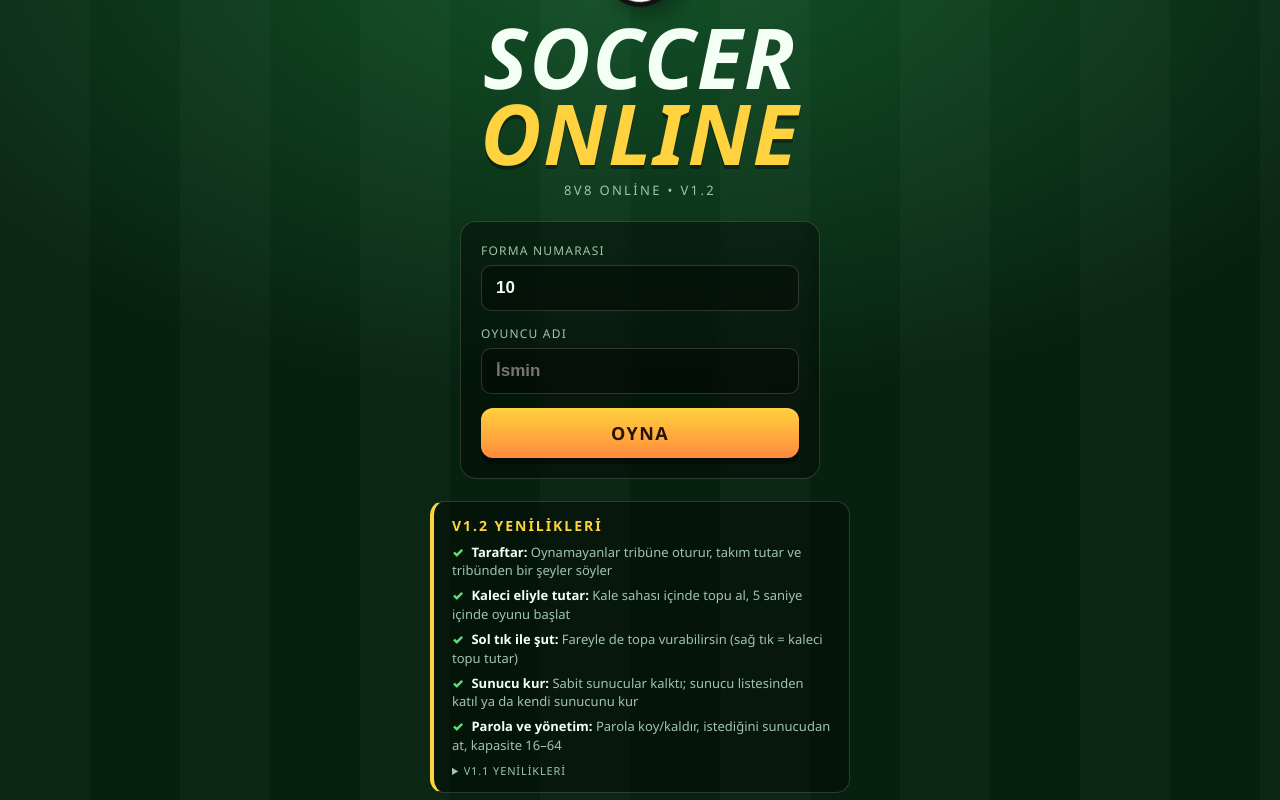
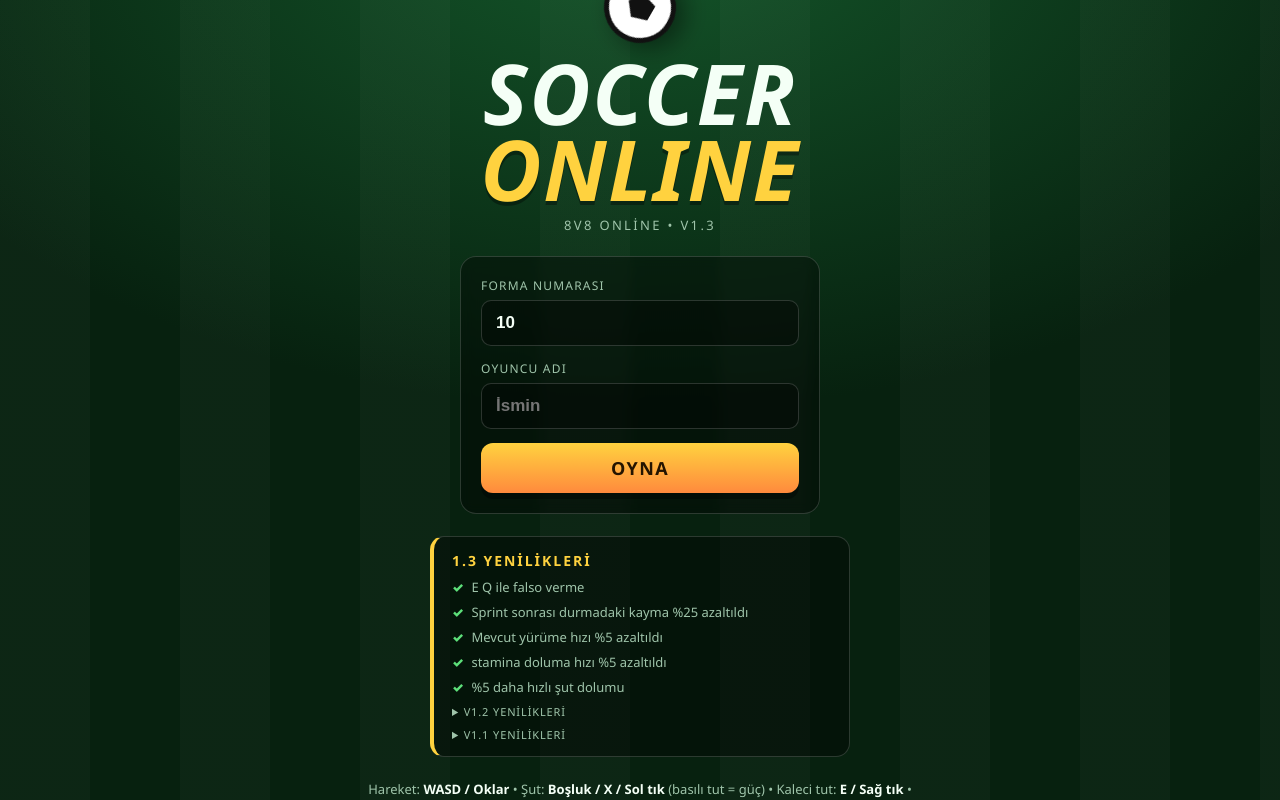
Before and after one commit to MRSancak/mini-haxball, a website: page public/index.html in a window 1280 px wide. Drawn offline with Linux system fonts and the light colour scheme.

Commit message:
Update version number and news section to v1.3

```diff
--- a/public/index.html
+++ b/public/index.html
@@ -15,15 +15,26 @@
   <div class="brand">
     <div class="logo"></div>
     <h1>SOCCER<span>ONLINE</span></h1>
-    <p>8v8 online &bull; v1.2</p>
+    <p>8v8 online &bull; v1.3</p>
   </div>
   <form id="menuForm" class="card" autocomplete="off">
     <label><span>Forma numarası</span><input id="inNum" type="number" inputmode="numeric" min="1" max="99" value="10"></label>
     <label><span>Oyuncu adı</span><input id="inName" type="text" maxlength="14" placeholder="İsmin"></label>
     <button class="btn primary" type="submit">OYNA</button>
   </form>
-  <section class="news" aria-label="v1.2 yenilikleri">
-    <h3>v1.2 Yenilikleri</h3>
+  <section class="news" aria-label="v1.3 yenilikleri">
+
+<!-- 2) Yenilik menüsü -->
+    <h3>1.3 Yenilikleri</h3>
+      <ul>
+          <li>E Q ile falso verme</li>
+          <li>Sprint sonrası durmadaki kayma %25 azaltıldı</li>
+          <li>Mevcut yürüme hızı %5 azaltıldı</li>
+          <li>stamina doluma hızı %5 azaltıldı</li>
+          <li>%5 daha hızlı şut dolumu</li>
+      </ul>
+    <details>
+      <summary>v1.2 Yenilikleri</summary>
         <ul>
           <li><b>Taraftar:</b> Oynamayanlar tribüne oturur, takım tutar ve tribünden bir şeyler söyler</li>
           <li><b>Kaleci eliyle tutar:</b> Kale sahası içinde topu al, 5 saniye içinde oyunu başlat</li>
@@ -31,6 +42,7 @@
           <li><b>Sunucu kur:</b> Sabit sunucular kalktı; sunucu listesinden katıl ya da kendi sunucunu kur</li>
           <li><b>Parola ve yönetim:</b> Parola koy/kaldır, istediğini sunucudan at, kapasite 16–64</li>
         </ul>
+    </details>
     <details>
       <summary>v1.1 yenilikleri</summary>
       <ul>
@@ -42,7 +54,7 @@
   <p class="hint">Hareket: <b>WASD / Oklar</b> &bull; Şut: <b>Boşluk / X / Sol tık</b> (basılı tut = güç) &bull; Kaleci tut: <b>E / Sağ tık</b> &bull; Koşu: <b>Shift</b> &bull; İstatistik: <b>Tab</b> (basılı tut)</p>
 </main>
 
-<!-- 2) SUNUCU SEÇİMİ -->
+<!-- 3) SUNUCU SEÇİMİ -->
 <main id="servers" class="screen center hidden">
   <h2>Sunucu listesi</h2>
   <button id="btnCreate" class="btn primary" type="button">+ Sunucu kur</button>
@@ -50,7 +62,7 @@
   <button id="btnBack" class="btn ghost" type="button">&larr; Geri</button>
 </main>
 
-<!-- 2b) SUNUCU KUR -->
+<!-- 3b) SUNUCU KUR -->
 <main id="create" class="screen center hidden">
   <h2>Sunucu kur</h2>
   <form id="createForm" class="card" autocomplete="off">
@@ -72,7 +84,7 @@
   </form>
 </div>
 
-<!-- 3) MEVKİ SEÇME / LOBİ -->
+<!-- 4) MEVKİ SEÇME / LOBİ -->
 <main id="lobby" class="screen hidden">
   <header class="lobbyHead">
     <div>
@@ -106,7 +118,7 @@
   </section>
 </main>
 
-<!-- 4) OYUN -->
+<!-- 5) OYUN -->
 <div id="game" class="hidden">
   <canvas id="cv"></canvas>
 
```
Lines whose indentation alone changed are shown as unchanged.
